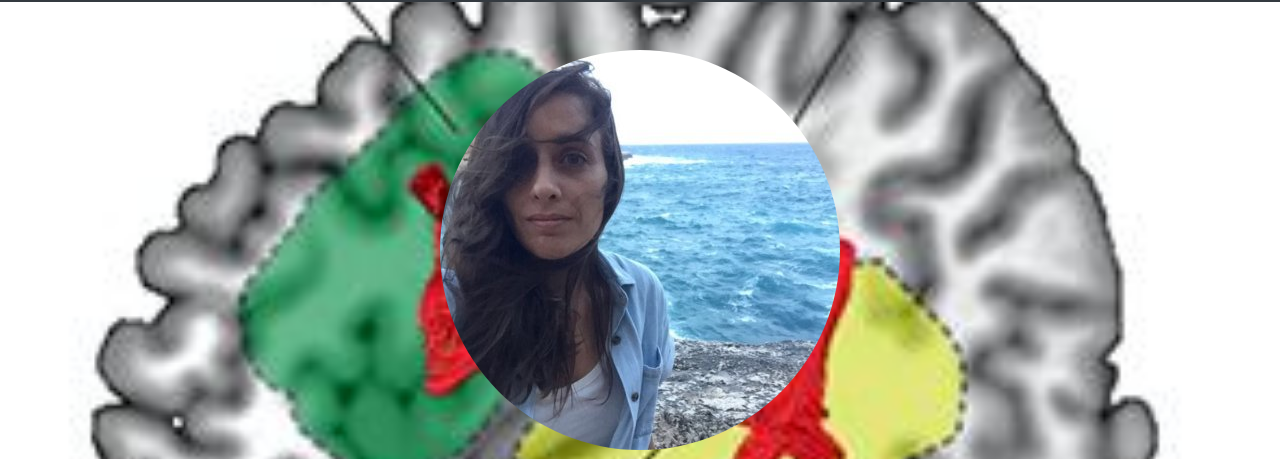
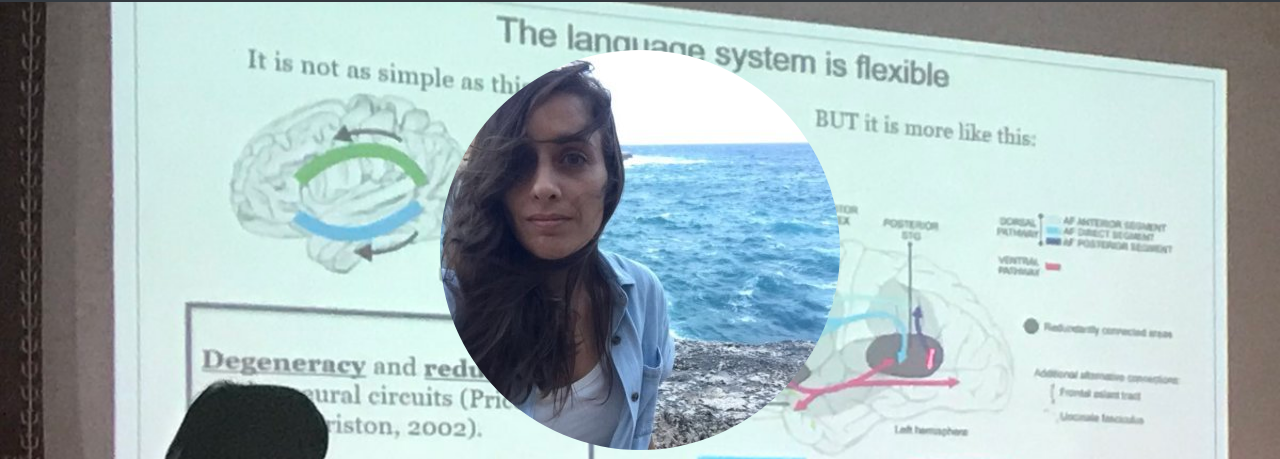
Before and after one commit to mjtorresprioris/resume, a website: page index.html in a window 1280 px wide. Shown: the part 54-513 px from the top of the page. Drawn offline with Linux system fonts and the light colour scheme.

Commit message:
Update index.html

```diff
--- a/index.html
+++ b/index.html
@@ -53,7 +53,7 @@
   </nav>
 
   <!-- Header - set the background image for the header in the line below -->
-  <header class="py-5 bg-image-full" style="background-image: url('images/paper2.jpeg');">
+  <header class="py-5 bg-image-full" style="background-image: url('images/charla1.jpeg');">
     <img class="img-fluid d-block mx-auto rounded-circle mb-3" src="images/profile_n2.jpeg" alt="..."/>
         <div class="container  text-center text-white">
           <div class="medium-4 columns">
```
